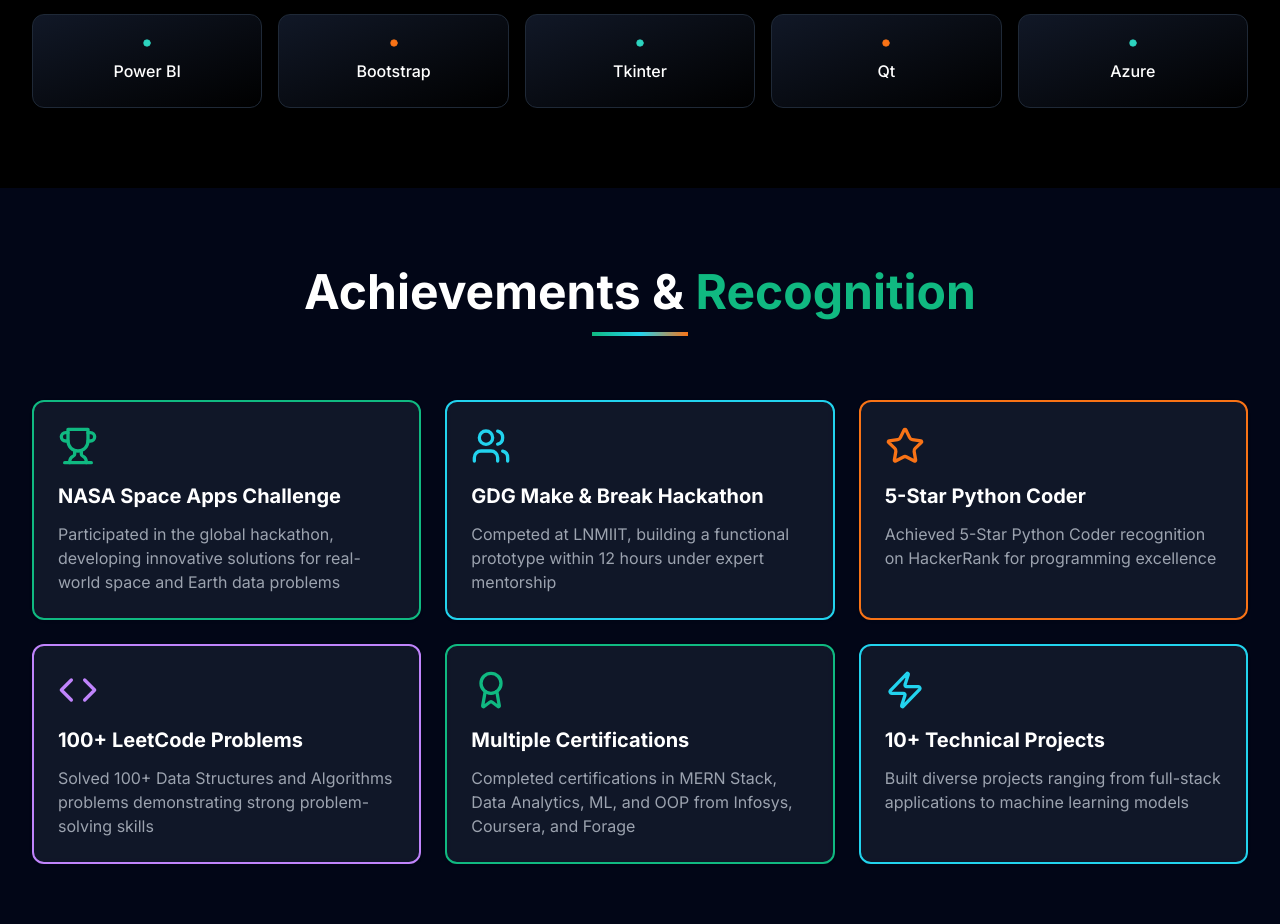
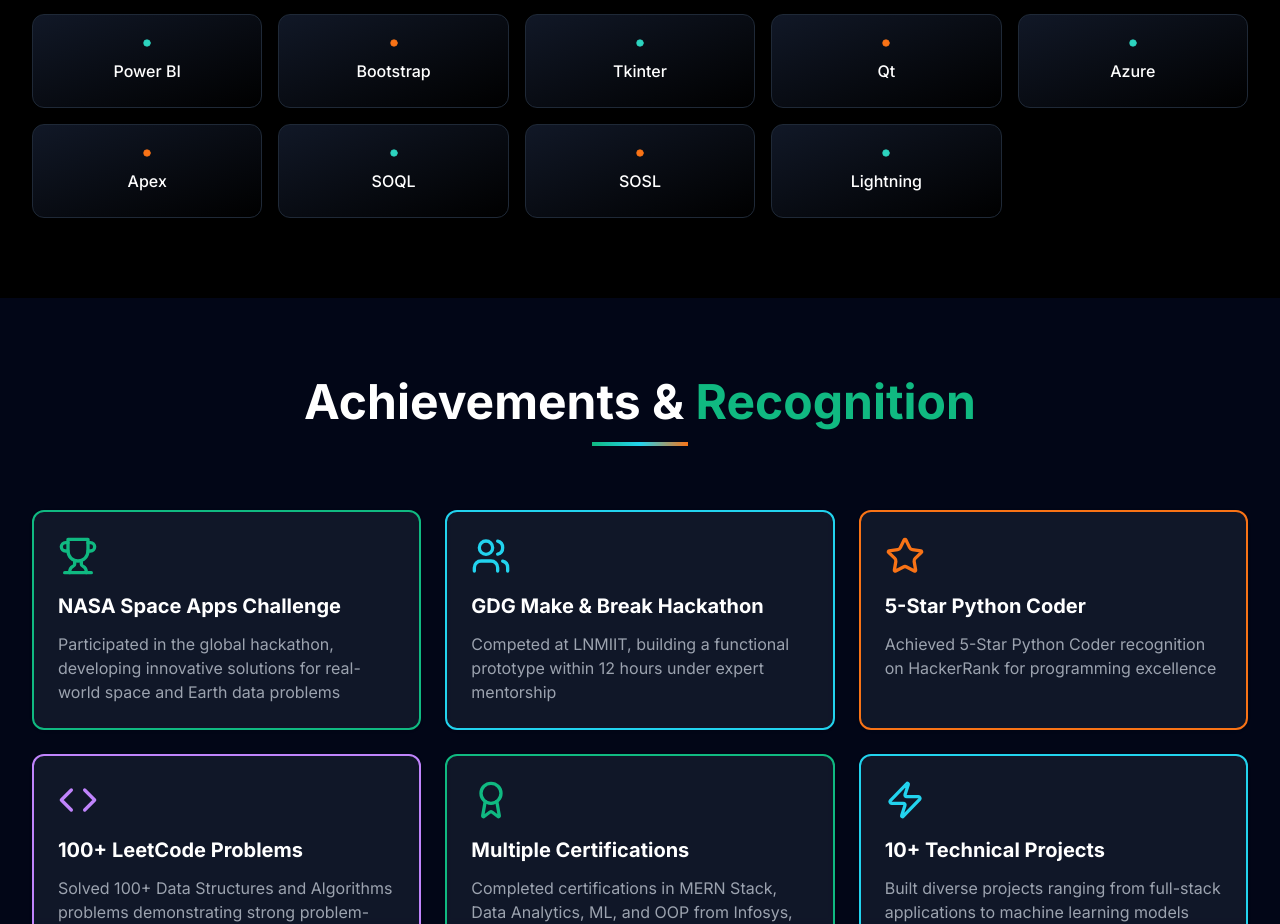
Before and after one commit to Piyush9928/Portfolio_Piyush, a React (Create React App) app in the folder frontend/: page / in a window 1280 px wide. Shown: the part 5573-6497 px from the top of the page. Built offline with nearby package versions, Linux system fonts and the light colour scheme.

Commit message:
Add new skills to Skills component

```diff
--- a/frontend/src/components/Skills.jsx
+++ b/frontend/src/components/Skills.jsx
@@ -61,7 +61,11 @@ const Skills = () => {
     { name: 'Bootstrap', color: 'orange' },
     { name: 'Tkinter', color: 'teal' },
     { name: 'Qt', color: 'orange' },
-    { name: 'Azure', color: 'teal' }
+    { name: 'Azure', color: 'teal' },
+    { name: 'Apex', color: 'orange' },
+    { name: 'SOQL', color: 'teal' },
+     { name: 'SOSL', color: 'orange' },
+    { name: 'Lightning', color: 'teal' }
   ];
 
   const getColorClass = (color) => {
```
